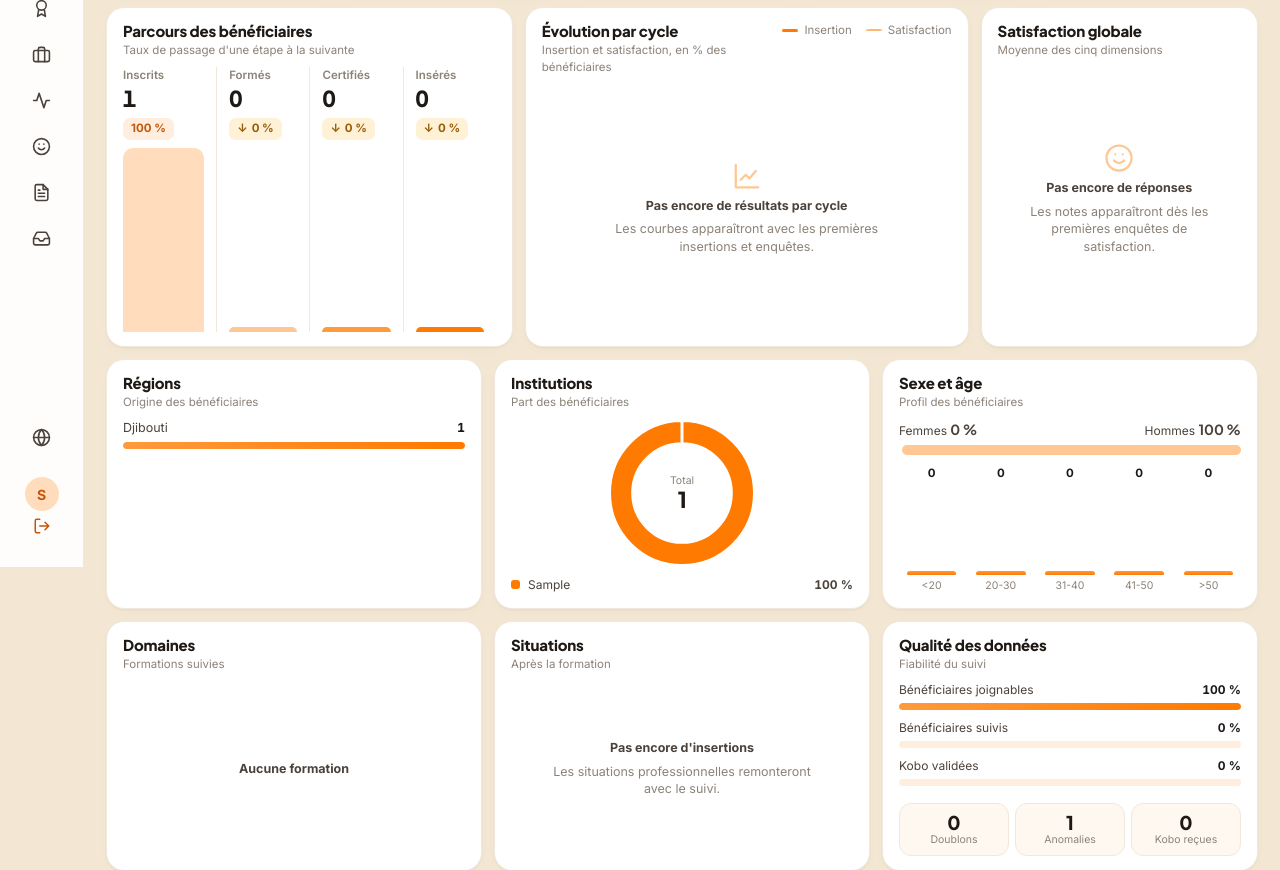
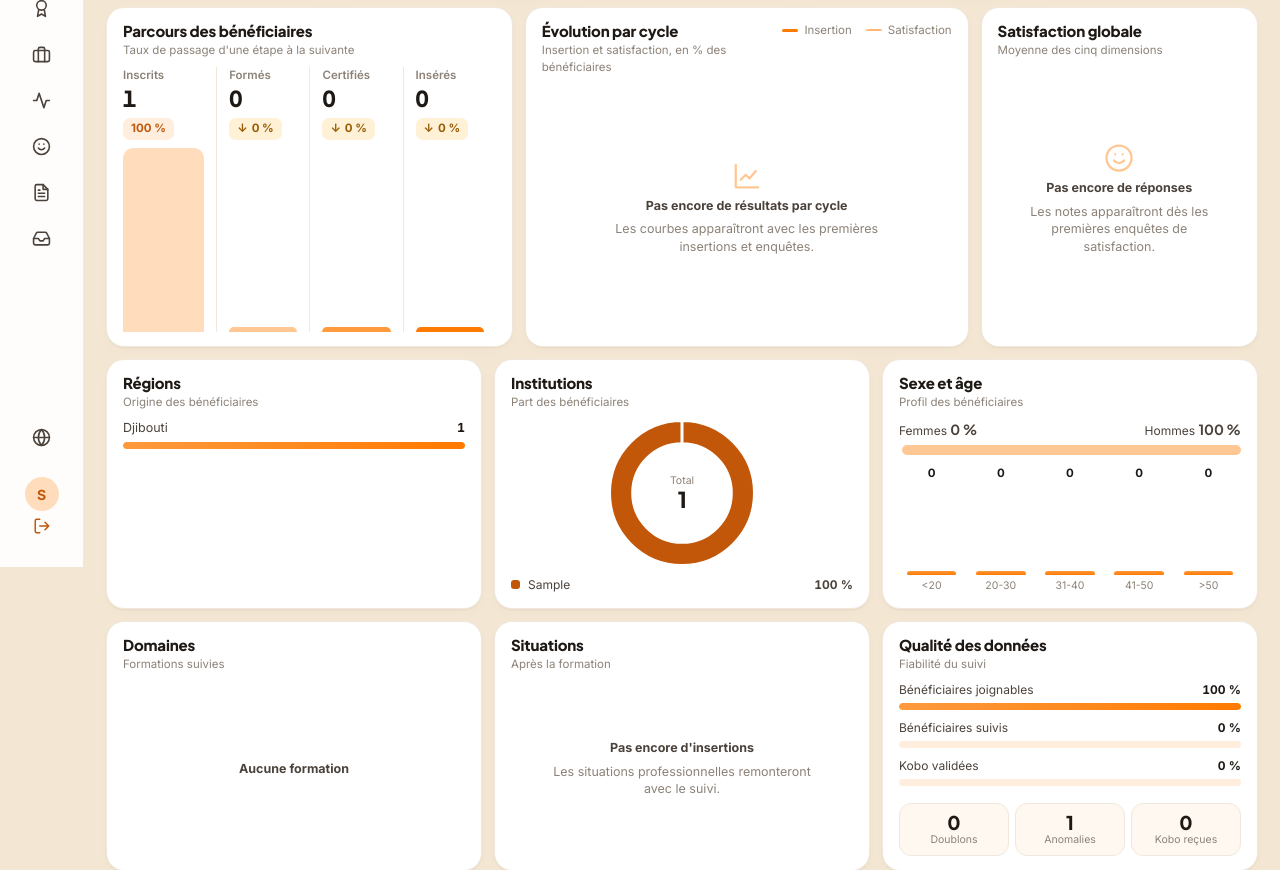
Before and after one commit to Keno7-Mbappe/Suive-terrain, a Django app: page /dashboard/ in a window 1280 px wide. Shown: the part 233-1103 px from the top of the page. Run offline with Django 5.2, Linux system fonts and the light colour scheme; a user stored in the database is signed in; tables that the repository leaves empty hold one stand-in row (values such as "Sample post"); data that the repository does not hold is empty.

Commit message:
Une couleur fixe par institution (DGFP/INAP/ANEFIP) dans tout le site
Jusqu'ici les institutions n'avaient pas de couleur propre : le donut
du tableau de bord coloriait par position (change selon l'ordre/le
filtre) et les listes affichaient le nom en texte brut. Trois couleurs
fixes et coordonnees avec l'orange de marque (DGFP garde l'orange,
INAP en teal, ANEFIP en violet), appliquees via des badges et une
legende de graphique qui ne dependent plus de la position.

```diff
--- a/apps/beneficiaires/templates/beneficiaires/liste.html
+++ b/apps/beneficiaires/templates/beneficiaires/liste.html
@@ -97,7 +97,7 @@
                 <td>{{ b.get_region_display }}</td>
                 <td>{{ b.quartier|default:"-" }}</td>
                 <td>{{ b.niveau_etude|default:"-" }}</td>
-                <td>{{ b.institution }}</td>
+                <td><span class="badge badge-institution" data-institution="{{ b.institution.type }}">{{ b.institution }}</span></td>
                 <td>{{ b.telephone|default:"-" }}</td>
                 <td>{{ b.date_enregistrement }}</td>
                 <td>{{ b.get_statut_display }}</td>
--- a/apps/dashboard/templates/dashboard/_ecran.html
+++ b/apps/dashboard/templates/dashboard/_ecran.html
@@ -187,9 +187,9 @@
                     <canvas id="graphique-institutions" aria-label="Répartition des bénéficiaires par institution" role="img"></canvas>
                     <div class="donut-centre"><small>Total</small><strong data-compte="{{ total_beneficiaires }}">{{ total_beneficiaires }}</strong></div>
                 </div>
-                <ul class="legende-liste palette">
+                <ul class="legende-liste palette-institution">
                     {% for i in institutions_liste %}
-                    <li style="--i: {{ forloop.counter0 }}"><i></i><span>{{ i.libelle }}</span><b data-compte="{{ i.pct|stringformat:'.1f' }}" data-suffixe=" %">{{ i.pct|floatformat:"0" }} %</b></li>
+                    <li style="--i: {{ forloop.counter0 }}" data-institution="{{ i.code }}"><i></i><span>{{ i.libelle }}</span><b data-compte="{{ i.pct|stringformat:'.1f' }}" data-suffixe=" %">{{ i.pct|floatformat:"0" }} %</b></li>
                     {% endfor %}
                 </ul>
                 {% else %}<div class="vide"><strong>Aucune donnée</strong></div>{% endif %}
@@ -283,6 +283,13 @@
     function couleur(nom) { return css.getPropertyValue(nom).trim(); }
     var marque = couleur("--brand"), pale = "#F2A15E", encre = couleur("--ink"), muet = couleur("--ink-muted");
     var palette = ["#FF7A00", "#FFA24D", "#FFC891", "#F4D9BF", "#D9C4AE"];
+    // Couleur fixe par institution (DGFP/INAP/ANEFIP), pas par position : la
+    // meme institution garde toujours la meme couleur, quel que soit l'ordre
+    // ou le filtre affiche (cf. badges de la meme couleur dans les listes).
+    var paletteInstitution = { dgfp: couleur("--inst-dgfp"), inap: couleur("--inst-inap"), anefip: couleur("--inst-anefip") };
+    var couleursInstitutions = (donnees.institution.codes || []).map(function (code, i) {
+        return paletteInstitution[code] || palette[i % palette.length];
+    });
     var estVide = function (valeurs) { return valeurs.every(function (v) { return v === null || v === 0; }); };
     var reduit = window.matchMedia("(prefers-reduced-motion: reduce)").matches;
 
@@ -341,7 +348,7 @@
         new Chart(canvasInst, {
             type: "doughnut",
             data: { labels: donnees.institution.labels,
-                    datasets: [{ data: donnees.institution.values, backgroundColor: palette, borderColor: "#fff", borderWidth: 3, hoverOffset: 6 }] },
+                    datasets: [{ data: donnees.institution.values, backgroundColor: couleursInstitutions, borderColor: "#fff", borderWidth: 3, hoverOffset: 6 }] },
             options: { responsive: true, maintainAspectRatio: false, cutout: "68%",
                        animation: reduit ? false : { duration: 900, easing: "easeOutQuint", animateRotate: true, animateScale: true, delay: 300 },
                        plugins: { legend: { display: false }, tooltip: { backgroundColor: encre, padding: 10, cornerRadius: 10 } } }
--- a/apps/dashboard/views.py
+++ b/apps/dashboard/views.py
@@ -30,9 +30,12 @@ def _taux(numerateur, denominateur):
     return round(numerateur / denominateur * 100, 1) if denominateur else 0
 
 
-def _liste_repartition(lignes, cle, total, libelles=None, limite=None):
+def _liste_repartition(lignes, cle, total, libelles=None, limite=None, code_field=None):
     """Transforme des lignes {cle: code, "total": n} en éléments d'affichage
-    [{libelle, valeur, pct}] où pct est la part du total (barres de progression)."""
+    [{libelle, valeur, pct}] où pct est la part du total (barres de progression).
+    `code_field`, s'il est donné, ajoute un champ "code" stable (ex. type
+    d'institution) utilisable pour un style qui ne dépend pas de l'ordre
+    d'affichage (cf. couleur fixe par institution)."""
     libelles = libelles or {}
     lignes = list(lignes)[:limite] if limite else list(lignes)
     return [
@@ -40,6 +43,7 @@ def _liste_repartition(lignes, cle, total, libelles=None, limite=None):
             "libelle": libelles.get(ligne[cle], ligne[cle]) or "Non renseigné",
             "valeur": ligne["total"],
             "pct": _taux(ligne["total"], total),
+            **({"code": ligne[code_field]} if code_field else {}),
         }
         for ligne in lignes
     ]
@@ -151,7 +155,8 @@ def _calculer_contexte(cycle_id, institution_id, domaine=""):
     # --- répartitions --------------------------------------------------------------
     regions = beneficiaires.values("region").annotate(total=Count("id_beneficiaire")).order_by("-total")
     par_institution = (
-        beneficiaires.values("institution__libelle").annotate(total=Count("id_beneficiaire")).order_by("-total")
+        beneficiaires.values("institution__libelle", "institution__type")
+        .annotate(total=Count("id_beneficiaire")).order_by("-total")
     )
     ages = {
         r["tranche_age"]: r["total"]
@@ -200,7 +205,9 @@ def _calculer_contexte(cycle_id, institution_id, domaine=""):
         for libelle, valeur, conversion in etapes
     ]
 
-    institutions_liste = _liste_repartition(par_institution, "institution__libelle", total_beneficiaires)
+    institutions_liste = _liste_repartition(
+        par_institution, "institution__libelle", total_beneficiaires, code_field="institution__type"
+    )
 
     return {
         "total_beneficiaires": total_beneficiaires,
@@ -262,6 +269,7 @@ def _calculer_contexte(cycle_id, institution_id, domaine=""):
             "institution": {
                 "labels": [i["libelle"] for i in institutions_liste],
                 "values": [i["valeur"] for i in institutions_liste],
+                "codes": [i["code"] for i in institutions_liste],
             },
         },
         "institutions": list(Institution.objects.values("id", "libelle")),
--- a/apps/satisfactions/templates/satisfactions/liste_institution.html
+++ b/apps/satisfactions/templates/satisfactions/liste_institution.html
@@ -62,7 +62,7 @@
         <tbody>
             {% for s in satisfactions %}
             <tr>
-                <td>{{ s.institution }}</td>
+                <td><span class="badge badge-institution" data-institution="{{ s.institution.type }}">{{ s.institution }}</span></td>
                 <td>{{ s.cycle }}</td>
                 <td>{{ s.fonction_repondant|default:"-" }}</td>
                 <td>{{ s.note_qualite_donnees }}/5</td>
--- a/static/css/dashboard.css
+++ b/static/css/dashboard.css
@@ -42,6 +42,17 @@
     --bad-bg:      #FDECEC;
     --warn-ink:    #9A5B05;
     --warn-bg:     #FEF1D6;
+
+    /* une couleur fixe par institution (DGFP/INAP/ANEFIP), distincte du vert/rouge
+       d'état et coordonnee avec l'orange de marque - pour les differencier d'un
+       coup d'oeil partout (badges, graphiques) sans jamais changer selon le tri
+       ou le filtre affiche. */
+    --inst-dgfp:     var(--brand-ink);
+    --inst-dgfp-bg:  var(--peach-100);
+    --inst-inap:     #0F766E;
+    --inst-inap-bg:  #E1F5F2;
+    --inst-anefip:   #7C3AED;
+    --inst-anefip-bg: #F1E9FE;
 
     --radius-sm: 10px;
     --radius-md: 16px;
@@ -310,6 +321,19 @@ a { color: inherit; }
 .badge-warning { background: var(--warn-bg); color: var(--warn-ink); }
 .badge-critical { background: var(--bad-bg); color: var(--bad-ink); }
 .badge-neutral { background: var(--surface-2); color: var(--ink-muted); border: 1px solid var(--border-strong); }
+.badge-institution {
+    background: var(--inst-color-bg, var(--surface-2)); color: var(--inst-color, var(--ink-muted));
+    border: 1px solid transparent;
+}
+.badge-institution::before { content: ""; width: 6px; height: 6px; border-radius: 50%; background: currentColor; flex-shrink: 0; }
+.badge-institution[data-institution="dgfp"] { --inst-color: var(--inst-dgfp); --inst-color-bg: var(--inst-dgfp-bg); }
+.badge-institution[data-institution="inap"] { --inst-color: var(--inst-inap); --inst-color-bg: var(--inst-inap-bg); }
+.badge-institution[data-institution="anefip"] { --inst-color: var(--inst-anefip); --inst-color-bg: var(--inst-anefip-bg); }
+/* legende et graphique du tableau de bord : meme couleur fixe par institution,
+   peu importe l'ordre d'affichage (contrairement a une palette positionnelle). */
+.legende-liste.palette-institution li[data-institution="dgfp"] i { background: var(--inst-dgfp); }
+.legende-liste.palette-institution li[data-institution="inap"] i { background: var(--inst-inap); }
+.legende-liste.palette-institution li[data-institution="anefip"] i { background: var(--inst-anefip); }
 
 .row-b { display: grid; grid-template-columns: minmax(0, 4.4fr) minmax(0, 4.8fr) minmax(0, 3fr); gap: 12px; min-height: 0; }
 .row-c { display: grid; grid-template-columns: repeat(var(--cols, 6), minmax(0, 1fr)); gap: 12px; min-height: 0; }
```
